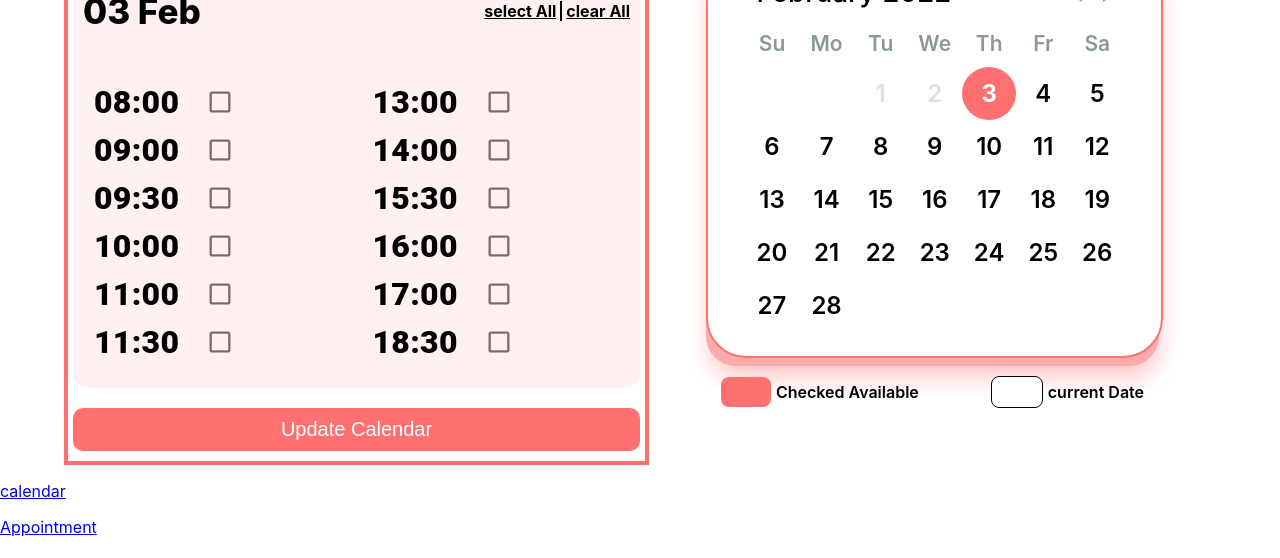
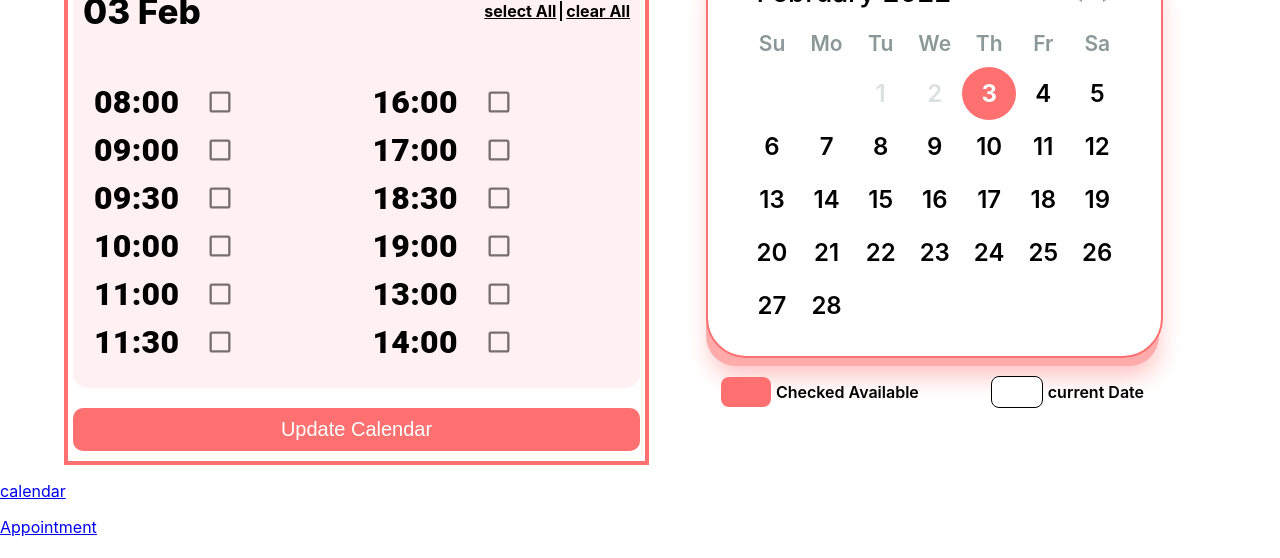
Before and after one commit to jatinmakad/calendar, a React (Create React App) app: page /calendar in a window 1280 px wide. Shown: the part 343-901 px from the top of the page. Built offline with nearby package versions, Linux system fonts and the light colour scheme.

Commit message:
sjkslfjsdf

```diff
--- a/package.json
+++ b/package.json
@@ -9,6 +9,7 @@
     "@testing-library/jest-dom": "^5.16.1",
     "@testing-library/react": "^12.1.2",
     "@testing-library/user-event": "^13.5.0",
+    "moment": "^2.29.1",
     "react": "^17.0.2",
     "react-calendar": "^3.6.0",
     "react-day-picker": "^7.4.10",
--- a/src/App.js
+++ b/src/App.js
@@ -4,6 +4,7 @@ import Header from './Header';
 import { Routes, Route, Link } from "react-router-dom";
 import Homepage from "./HomePage";
 import Calendar from "./calendar/Calendar";
+import Demo from './Demo';
 
 function App() {
   return (
@@ -14,6 +15,7 @@ function App() {
         <Route path="/appointment" element={<Appointment />} />
       </Routes>
      <Homepage/>
+     {/* <Demo/> */}
     </div>
 
   );
--- /dev/null
+++ b/src/Demo.js
@@ -0,0 +1,237 @@
+import React, { useState, useEffect } from "react";
+import DayPicker, { DateUtils } from "react-day-picker";
+import "react-day-picker/lib/style.css";
+import Collapse from "@material-ui/core/Collapse";
+import FilterListIcon from "@material-ui/icons/FilterList";
+import Checkbox from "@material-ui/icons/CheckBox";
+import {
+    Avatar,
+    CardHeader,
+    FormControl,
+    FormControlLabel,
+    FormLabel,
+    Grid,
+    Radio,
+    RadioGroup,
+    Typography,
+} from "@material-ui/core";
+import KeyboardArrowDownIcon from "@material-ui/icons/KeyboardArrowDown";
+import moment from "moment";
+import Test from "./Test";
+const Demo = () => {
+    const [date, setData] = useState([
+        {
+            date: new Date(),
+            id: 1,
+            time: [
+                {
+                    value: "08:00",
+                    isChecked: true,
+                },
+                {
+                    value: "09:00",
+                    isChecked: true,
+                },
+                {
+                    value: "09:30",
+                    isChecked: true,
+                },
+                {
+                    value: "10:00",
+                    isChecked: true,
+                },
+                {
+                    value: "11:00",
+                    isChecked: true,
+                },
+                {
+                    value: "11:30",
+                    isChecked: true,
+                },
+                {
+                    value: "12:00",
+                    isChecked: true,
+                },
+                {
+                    value: "13:00",
+                    isChecked: true,
+                },
+                {
+                    value: "14:00",
+                    isChecked: true,
+                },
+                {
+                    value: "15:30",
+                    isChecked: true,
+                },
+                {
+                    value: "16:00",
+                    isChecked: true,
+                },
+                {
+                    value: "17:00",
+                    isChecked: true,
+                },
+                {
+                    value: "18:30",
+                    isChecked: true,
+                },
+                {
+                    value: "19:00",
+                    isChecked: true,
+                },
+            ],
+        },
+        {
+            date: new Date(),
+            id: 2,
+            time: [
+                {
+                    value: "08:00",
+                    isChecked: true,
+                },
+                {
+                    value: "09:00",
+                    isChecked: true,
+                },
+                {
+                    value: "09:30",
+                    isChecked: true,
+                },
+                {
+                    value: "10:00",
+                    isChecked: true,
+                },
+                {
+                    value: "11:00",
+                    isChecked: true,
+                },
+                {
+                    value: "11:30",
+                    isChecked: true,
+                },
+                {
+                    value: "12:00",
+                    isChecked: true,
+                },
+                {
+                    value: "13:00",
+                    isChecked: true,
+                },
+                {
+                    value: "14:00",
+                    isChecked: true,
+                },
+                {
+                    value: "15:30",
+                    isChecked: true,
+                },
+                {
+                    value: "16:00",
+                    isChecked: true,
+                },
+                {
+                    value: "17:00",
+                    isChecked: true,
+                },
+                {
+                    value: "18:30",
+                    isChecked: true,
+                },
+                {
+                    value: "19:00",
+                    isChecked: true,
+                },
+            ],
+        },
+        {
+            date: new Date(),
+            id: 3,
+            time: [
+                {
+                    value: "08:00",
+                    isChecked: true,
+                },
+                {
+                    value: "09:00",
+                    isChecked: true,
+                },
+                {
+                    value: "09:30",
+                    isChecked: true,
+                },
+                {
+                    value: "10:00",
+                    isChecked: true,
+                },
+                {
+                    value: "11:00",
+                    isChecked: true,
+                },
+                {
+                    value: "11:30",
+                    isChecked: true,
+                },
+                {
+                    value: "12:00",
+                    isChecked: true,
+                },
+                {
+                    value: "13:00",
+                    isChecked: true,
+                },
+                {
+                    value: "14:00",
+                    isChecked: true,
+                },
+                {
+                    value: "15:30",
+                    isChecked: true,
+                },
+                {
+                    value: "16:00",
+                    isChecked: true,
+                },
+                {
+                    value: "17:00",
+                    isChecked: true,
+                },
+                {
+                    value: "18:30",
+                    isChecked: true,
+                },
+                {
+                    value: "19:00",
+                    isChecked: true,
+                },
+            ],
+        },
+    ]);
+    // console.log(date,"=========")
+    const handleCheck = (event,id,index) => {
+// console.log(event.target.checked,id,index)
+        // let temp=  date.map((r) =>
+        //   r.id === id
+        //     ? {...r,[]}
+        //     : r
+        // );
+        // console.log(temp)
+    //    console.log(temp)
+    // r.time.map((e) => (e.value === event ? { ...e, isChecked: true } : e))
+    //    setData(temp)
+    };
+    return (
+        <div>
+            {date.map((r) => {
+                return (
+                    <>
+                        <p>{r.id}</p>
+                        <Test handleCheck={handleCheck} data={r.time} id={r.id}/>
+                    </>
+                );
+            })}
+        </div>
+    );
+};
+
+export default Demo;
--- a/src/Test.js
+++ b/src/Test.js
@@ -1,28 +1,25 @@
 import React, { useState } from "react";
 import Checkbox from "@material-ui/core/Checkbox";
 import { FormControlLabel, Typography } from "@material-ui/core";
-const Test = ({ checked, handleCheck, data,time,no }) => {
-    return (data.map((e) => (
+const Test = ({ handleCheck, data, id ,ind}) => {
+  return data.map((p,index) => {
+    return (
       <FormControlLabel
         className="radio-outer-second"
         labelPlacement="start"
+        key={p.value}
         control={
           <Checkbox
-                    onChange={() => handleCheck(e.value,time,no)}
-                    checked={checked.includes(e.value)}
-                    value={e.value}
+            onChange={(event) => handleCheck(event, id,index,ind)}
+            checked={p.isChecked}
+            // value={p.value[index]}
+            name={p.value}
           />
         }
-            label={
-                <Typography className="radio-label-left">
-                    {e.value}
-                </Typography>
-            }
+        label={<Typography className="radio-label-left">{p.value}</Typography>}
       />
-
-    ))
-
     );
+  });
 };
 
 export default Test;
--- a/src/calendar/Calendar.js
+++ b/src/calendar/Calendar.js
@@ -1,81 +1,217 @@
-import React, { useState, useEffect } from "react";
-import DayPicker, { DateUtils } from "react-day-picker";
+import React, { useState } from "react";
+import DayPicker from "react-day-picker";
 import "react-day-picker/lib/style.css";
 import Collapse from "@material-ui/core/Collapse";
-import FilterListIcon from "@material-ui/icons/FilterList";
 import "./Calendar.css";
-import Checkbox from "@material-ui/icons/CheckBox";
 import "../App.css";
-import {
-  Avatar,
-  CardHeader,
-  FormControl,
-  FormControlLabel,
-  FormLabel,
-  Grid,
-  Radio,
-  RadioGroup,
-  Typography,
-} from "@material-ui/core";
+import { Grid } from "@material-ui/core";
 import KeyboardArrowDownIcon from "@material-ui/icons/KeyboardArrowDown";
 import Test from "../Test";
+import moment from "moment";
 function Calendar() {
-  const [date, setData] = useState([{ date: new Date(), id: 1 }]);
-  const [da, setDa] = useState([]);
+  const [date, setData] = useState([
+    {
+      date: new Date(),
+      id: 1,
+      time: [
+        {
+          value: "08:00",
+          isChecked: false,
+        },
+        {
+          value: "09:00",
+          isChecked: false,
+        },
+        {
+          value: "09:30",
+          isChecked: false,
+        },
+        {
+          value: "10:00",
+          isChecked: false,
+        },
+        {
+          value: "11:00",
+          isChecked: false,
+        },
+        {
+          value: "11:30",
+          isChecked: false,
+        },
+        {
+          value: "12:00",
+          isChecked: false,
+        },
+        {
+          value: "13:00",
+          isChecked: false,
+        },
+        {
+          value: "14:00",
+          isChecked: false,
+        },
+        {
+          value: "15:30",
+          isChecked: false,
+        },
+        {
+          value: "16:00",
+          isChecked: false,
+        },
+        {
+          value: "17:00",
+          isChecked: false,
+        },
+        {
+          value: "18:30",
+          isChecked: false,
+        },
+        {
+          value: "19:00",
+          isChecked: false,
+        },
+        {
+          value: "13:00",
+          isChecked: false,
+        },
+        {
+          value: "14:00",
+          isChecked: false,
+        },
+        {
+          value: "15:30",
+          isChecked: false,
+        },
+        {
+          value: "16:00",
+          isChecked: false,
+        },
+        {
+          value: "17:00",
+          isChecked: false,
+        },
+        {
+          value: "18:30",
+          isChecked: false,
+        },
+        {
+          value: "19:00",
+          isChecked: false,
+        },
+      ],
+    },
+  ]);
   const [collapse, setCollapse] = useState(0);
   const [select, setSelected] = useState(false);
-  const [users, setUsers] = useState([]);
-  useEffect(() => {
-    // setUsers(userDataSelect);
-  }, []);
   const handleDayClick = (day, { selected }) => {
-    //  console.log(day,selected,"=====")
     const selectedDays = date.concat();
     if (selected) {
-      // let updated = date.filter((e) => e.id !==   )
-      // setData(updated)
-      // console.log(updated,"=============")
-      // const selectedIndex = selectedDays.findIndex((selectedDay) =>
-      //   DateUtils.isSameDay(selectedDay, day)
-      // );
-      // selectedDays.splice(selectedIndex, 1);
     } else {
       let no = date.length + 1;
-      selectedDays.push({ date: day, id: no });
+      selectedDays.push({
+        date: day,
+        id: no,
+        time: [
+          {
+            value: "08:00",
+            isChecked: false,
+          },
+          {
+            value: "09:00",
+            isChecked: false,
+          },
+          {
+            value: "09:30",
+            isChecked: false,
+          },
+          {
+            value: "10:00",
+            isChecked: false,
+          },
+          {
+            value: "11:00",
+            isChecked: false,
+          },
+          {
+            value: "11:30",
+            isChecked: false,
+          },
+          {
+            value: "12:00",
+            isChecked: false,
+          },
+          {
+            value: "13:00",
+            isChecked: false,
+          },
+          {
+            value: "14:00",
+            isChecked: false,
+          },
+          {
+            value: "15:30",
+            isChecked: false,
+          },
+          {
+            value: "16:00",
+            isChecked: false,
+          },
+          {
+            value: "17:00",
+            isChecked: false,
+          },
+          {
+            value: "18:30",
+            isChecked: false,
+          },
+          {
+            value: "19:00",
+            isChecked: false,
+          },
+          {
+            value: "13:00",
+            isChecked: false,
+          },
+          {
+            value: "14:00",
+            isChecked: false,
+          },
+          {
+            value: "15:30",
+            isChecked: false,
+          },
+          {
+            value: "16:00",
+            isChecked: false,
+          },
+          {
+            value: "17:00",
+            isChecked: false,
+          },
+          {
+            value: "18:30",
+            isChecked: false,
+          },
+          {
+            value: "19:00",
+            isChecked: false,
+          },
+        ],
+      });
     }
+
     setData(selectedDays);
   };
   const handleDayClick2 = (day, { selected }) => {
     setData("");
     setData([{ date: selected ? new Date() : day }]);
   };
-  const handleChange = (e) => {
-    const { name, checked } = e.target;
-    if (name === "allSelect") {
-      let tempUser = users.map((user) => {
-        return { ...user, isChecked: checked };
-      });
-      setUsers(tempUser);
-    } else {
-      let tempUser = users.map((user) =>
-        user.name === name ? { ...user, isChecked: checked } : user
-      );
-      setUsers(tempUser);
-    }
-  };
-
   const handleExpandClick = (value) => {
     if (collapse === value) {
       setCollapse("");
     } else {
       setCollapse(value);
     }
-  };
-  const submit = (i) => {
-    let news = date.map((r, index) =>
-      index === i ? { ...date[i], value: users } : r
-    );
-    setData(news);
   };
   const today = new Date();
   const modifiers = {
@@ -92,30 +228,44 @@ function Calendar() {
       color: "#fff",
     },
   };
-  const [checked, setChecked] = useState([]);
-  const selectAll = () => {
-    console.log();
-    setChecked(
-      time.map((r) => r.value)
+  const selectAll = (ind) => {
+    let temp = date.map((r, index) =>
+      index === ind ? r.time.map((e) => ({ ...e, isChecked: true })) : r
     );
+    let updated = temp.filter((r, index) => index === ind);
+    let final = date.map((r, index) =>
+      index === ind ? { ...r, time: updated[0] } : r
+    );
+    setData(final);
   };
-  const clearAll = () => {
-    setChecked([]);
+  const clearAll = (ind) => {
+    let temp = date.map((r, index) =>
+      index === ind ? r.time.map((e) => ({ ...e, isChecked: false })) : r
+    );
+    let updated = temp.filter((r, index) => index === ind);
+    let final = date.map((r, index) =>
+      index === ind ? { ...r, time: updated[0] } : r
+    );
+    setData(final);
   };
-  const handleCheck = (event,time,no) => {
-    // date.map((r) => r.date === time ? setData((r) => [...r,[event]]) : r)
-    // setData((r) => r.map((e) => e.date === time ? {...r,event} : e))
-  // date.map((r) => r.date == time ? setChecked((prev) => [...prev,event]) : r)
-    // setChecked(date.map((r) => r.date == time ? (prev) => [...prev,event] : r))
-    setChecked((prev) =>
-      prev.includes(event) ? prev.filter((r) => r !== event) : [...prev, event]
+  const handleCheck = (event, id, index, last) => {
+    let temp = date.map((r) =>
+      r.id === id
+        ? r.time.map((e) =>
+            e.value === event.target.name
+              ? { ...e, isChecked: !e.isChecked }
+              : e
+          )
+        : r
     );
+    let updated = temp.filter((r, index) => index === last);
+    let final = date.map((r) => (r.id === id ? { ...r, time: updated[0] } : r));
+    setData(final);
   };
-  // console.log(date,"=================")
-  const [ss,setSs] = useState([]);
-  const cK =(e,r) => {
-    // setSs(e)
-  }
+  const yesterday = moment().subtract(1, "day");
+  const disablePastDt = (current) => {
+    return current.isAfter(yesterday);
+  };
   return (
     <div
       style={{
@@ -131,6 +281,7 @@ function Calendar() {
           {date.map((e, ind) => {
             let day = e?.date?.toString().slice(4, 8);
             let dateNo = e?.date?.toString().slice(7, 10);
+            console.log(!ind === collapse ? ind : ind === collapse)
             return (
               <div className="date-format-main">
                 <div className="date-format-outer">
@@ -153,11 +304,11 @@ function Calendar() {
                             paddingRight: "4px",
                             marginRight: "4px",
                           }}
-                          onClick={selectAll}
+                          onClick={() => selectAll(ind)}
                         >
                           select All
                         </span>
-                        <span onClick={clearAll}>clear All</span>
+                        <span onClick={() => clearAll(ind)}>clear All</span>
                       </p>
                     ) : (
                       ""
@@ -176,7 +327,10 @@ function Calendar() {
                     )}
                   </p>
                   <Collapse in={ind === collapse} timeout="auto" unmountOnExit>
-                    <div className="date-inner-left date-inner-sceond" key={e.date}>
+                    <div
+                      className="date-inner-left date-inner-sceond"
+                      key={e.date}
+                    >
                       <Grid spacing={2} container lg={12}>
                         <Grid
                           item
@@ -186,28 +340,28 @@ function Calendar() {
                             flexDirection: "column",
                             position: "relative",
                           }}
-
-                          onClick={() => cK(ind,collapse)}
                         >
                           <Test
                             handleCheck={handleCheck}
-                            checked={checked}
-                            time={e.date}
-                            no={dateNo}
-                            data={time.slice(0, 7)}
+                            id={e.id}
+                            data={e.time.slice(0, 10)}
+                            ind={ind}
                           />
                         </Grid>
                         <Grid
                           item
                           xs={6}
-                          style={{ display: "flex", flexDirection: "column" }}
+                          style={{
+                            display: "flex",
+                            flexDirection: "column",
+                            position: "relative",
+                          }}
                         >
                           <Test
                             handleCheck={handleCheck}
-                            checked={checked}
-                            time={e.date}
-                            no={dateNo}
-                            data={time.slice(7, 14)}
+                            id={e.id}
+                            data={e.time.slice(10, 20)}
+                            ind={ind}
                           />
                         </Grid>
                       </Grid>
@@ -244,6 +398,7 @@ function Calendar() {
                 onDayClick={select === false ? handleDayClick2 : handleDayClick}
                 mode={select === false ? "single" : "multiple"}
                 modifiers={modifiers}
+                isValidDate={disablePastDt}
                 className="calendar-inner"
                 minDate={new Date()}
                 modifiersStyles={modifiersStyles}
@@ -267,71 +422,3 @@ function Calendar() {
   );
 }
 export default Calendar;
-
-const time = [
-  {
-    value: "08:00",
-  },
-  {
-    value: "09:00",
-  },
-  {
-    value: "09:30",
-  },
-  {
-    value: "10:00",
-  },
-  {
-    value: "11:00",
-  },
-  {
-    value: "11:30",
-  },
-  {
-    value: "12:00",
-  },
-  {
-    value: "13:00",
-  },
-  {
-    value: "14:00",
-  },
-  {
-    value: "15:30",
-  },
-  {
-    value: "16:00",
-  },
-  {
-    value: "17:00",
-  },
-  {
-    value: "18:30",
-  },
-  {
-    value: "19:00",
-  },
-];
-const time2 = [
-  {
-    value: "13:00",
-  },
-  {
-    value: "14:00",
-  },
-  {
-    value: "15:30",
-  },
-  {
-    value: "16:00",
-  },
-  {
-    value: "17:00",
-  },
-  {
-    value: "18:30",
-  },
-  {
-    value: "19:00",
-  },
-];
--- a/src/index.js
+++ b/src/index.js
@@ -8,7 +8,7 @@ ReactDOM.render(
   <React.StrictMode>
     <BrowserRouter>
     <App />
-    </BrowserRouter>
+    </BrowserRouter>s
 
   </React.StrictMode>,
   document.getElementById('root')
```
Also changed, not shown: 1 other file (tests, documents, lock files or other folders). Lines whose indentation alone changed are shown as unchanged.
